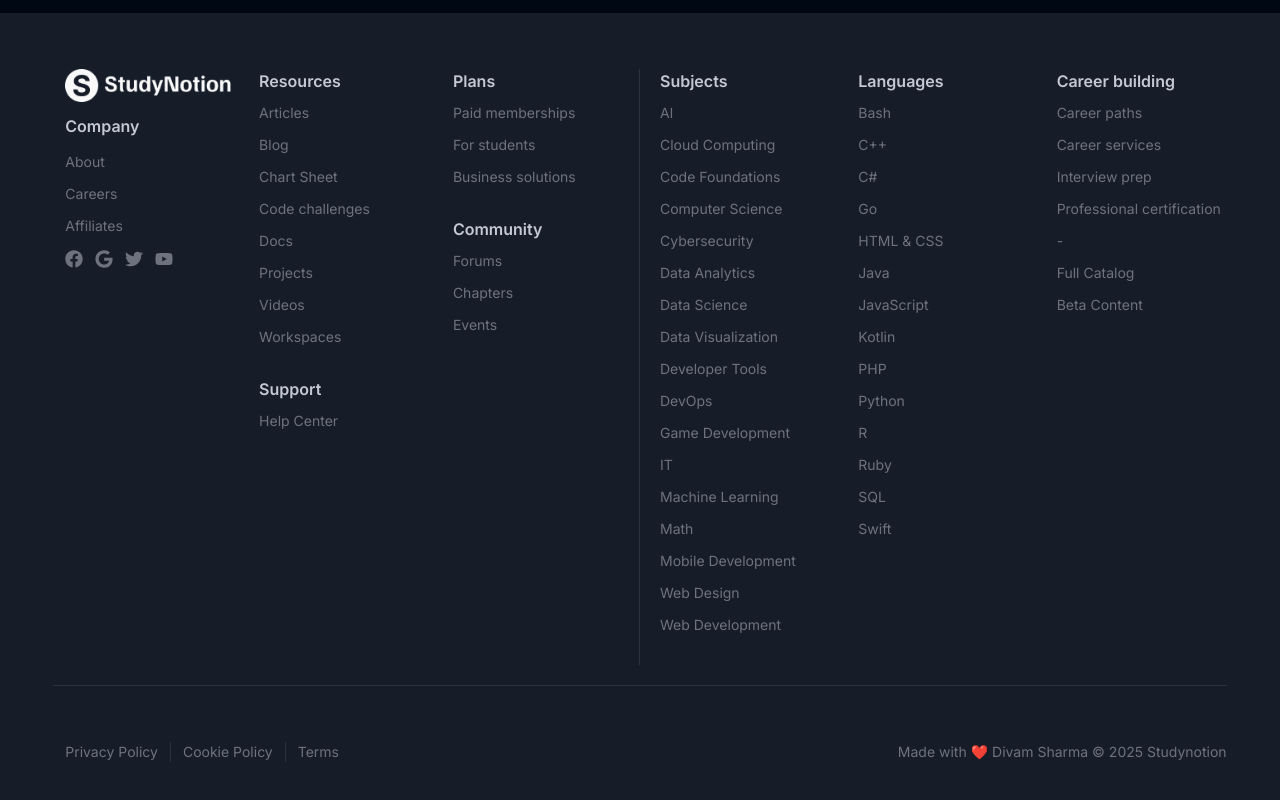
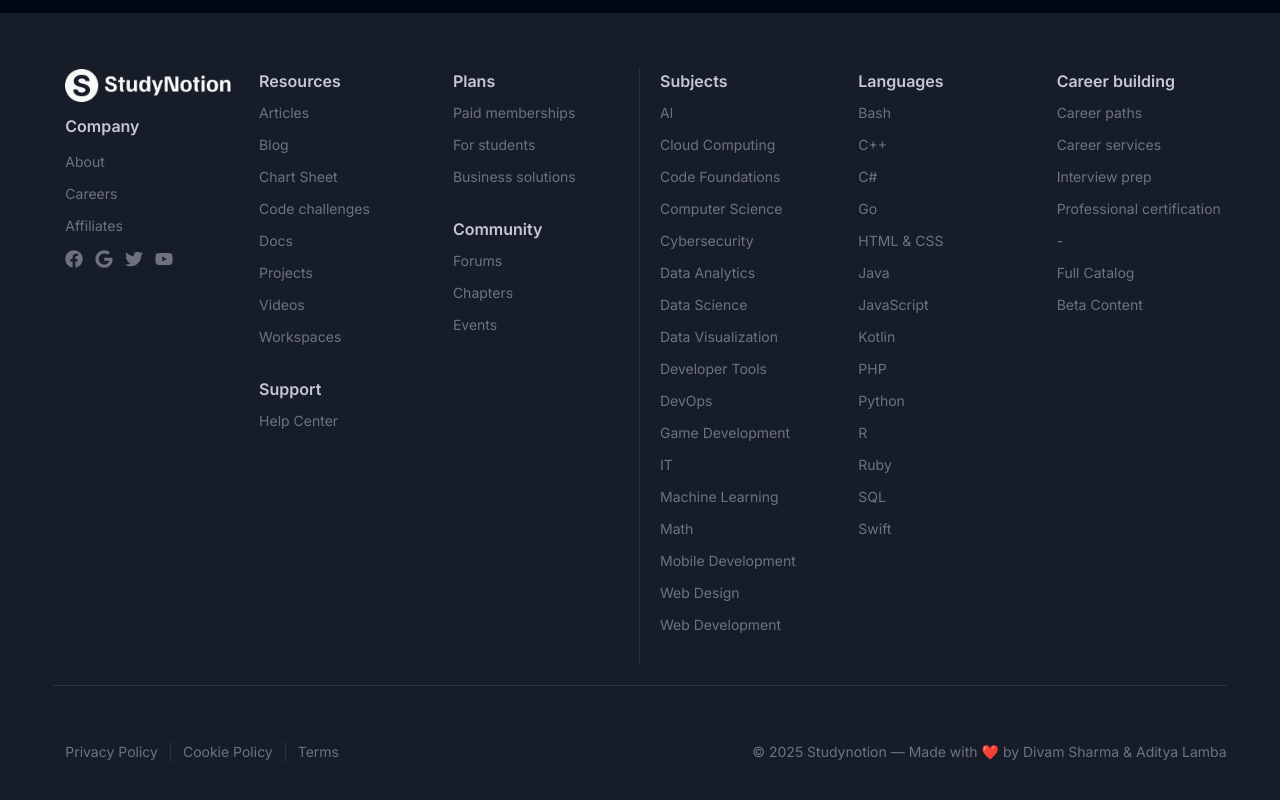
Before and after one commit to Divamsharma21/Study-Notion-App, a React (Create React App) app: page / in a window 1280 px wide. Shown: the part 5112-5912 px from the top of the page. Built offline with nearby package versions, Linux system fonts and the light colour scheme; no server answers; a web font is replaced by a local one.

Commit message:
update footer

```diff
--- a/src/components/Common/Footer.jsx
+++ b/src/components/Common/Footer.jsx
@@ -172,7 +172,7 @@ const Footer = () => {
             })}
           </div>
 
-          <div className="text-center">Made with ❤️ Divam Sharma © 2025 Studynotion</div>
+          <div className="text-center">© 2025 Studynotion — Made with ❤️ by Divam Sharma & Aditya Lamba</div>
         </div>
       </div>
     </div>
```
